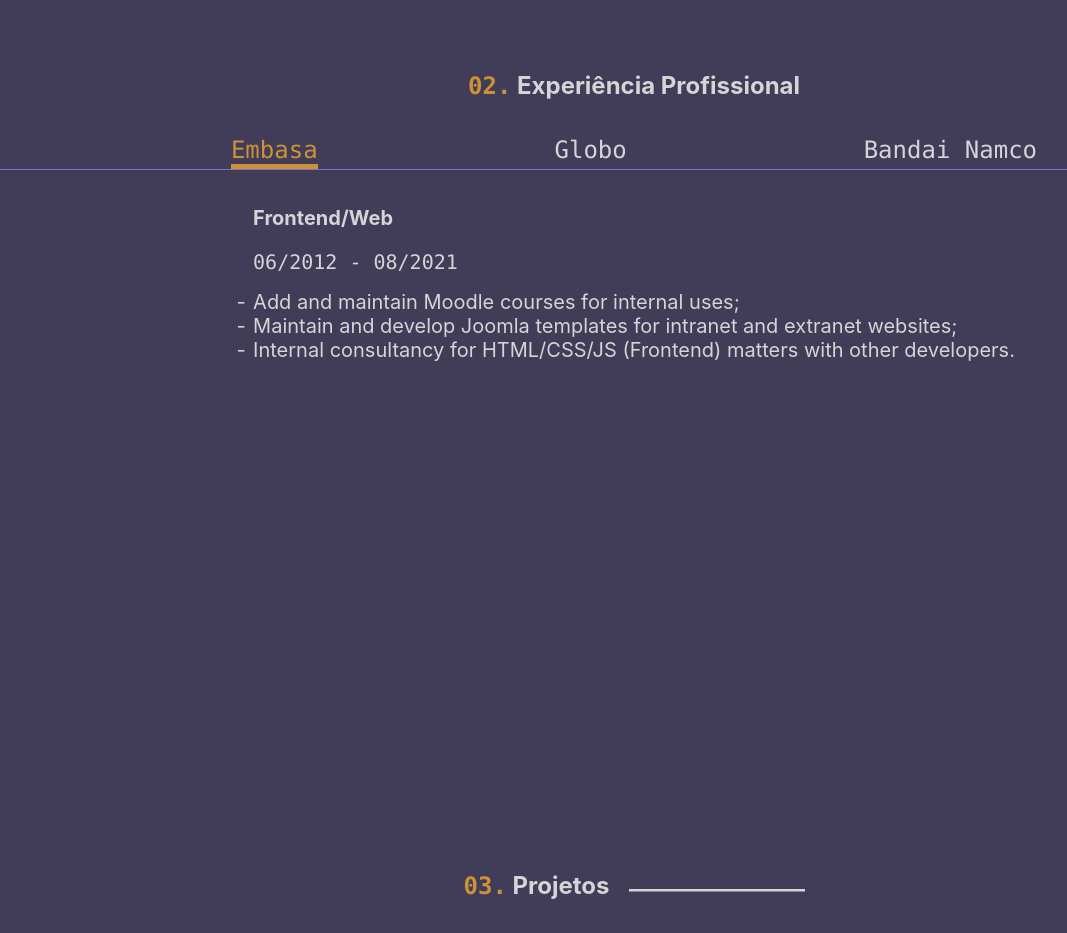
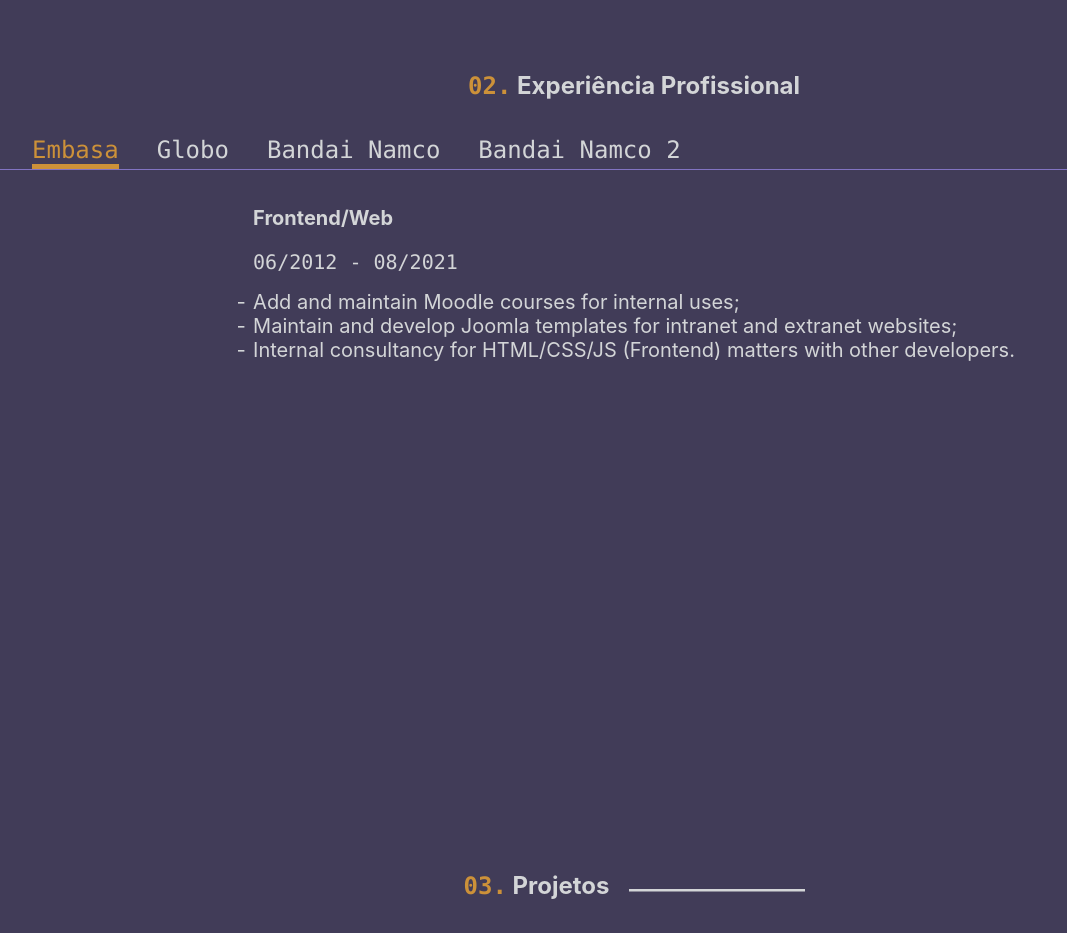
Before and after one commit to viralatron/viralatron.github.io, a React (Create React App) app: page / in a window 1280 px wide. Shown: the part 1700-2633 px from the top of the page, without its empty margins (6-1073 px from the left). Built offline with nearby package versions, Linux system fonts and the light colour scheme.

Commit message:
adicionado horizontal scrolling para lista de trabalhos

```diff
--- a/public/jobs.json
+++ b/public/jobs.json
@@ -32,6 +32,17 @@
         "Saía pra comprar colírio para o olho demoníaco dele;",
         "Pelo menos tinha pausa para cafezinho."
       ]
+    },
+    {
+      "id": 4,
+      "empresa": "Bandai Namco 2",
+      "cargo": "Coach de Kazuya Mishima",
+      "periodo": { "de": "06/2012", "ate": "08/2021" },
+      "attribs": [
+        "Apanhava mais que mala veia;",
+        "Saía pra comprar colírio para o olho demoníaco dele;",
+        "Pelo menos tinha pausa para cafezinho."
+      ]
     }
   ]
 }
--- a/src/styling/ExpProf.scss
+++ b/src/styling/ExpProf.scss
@@ -1,12 +1,20 @@
 .companies {
   display: flex;
   border-bottom: 1px solid #8173c2;
+  align-items: center;
   width: 100vw;
   padding: 0px;
   list-style: none;
-  overflow-y: auto;
-  justify-content: space-evenly;
+  overflow-x: auto;
+  justify-content: flex-start;
   align-items: center;
+  li {
+    flex: none;
+    margin-left: 38px;
+    &:last-of-type {
+      margin-right: 38px;
+    }
+  }
   &__button {
     font-family: source-code-pro, Menlo, Monaco, Consolas, "Courier New",
       monospace;
```
